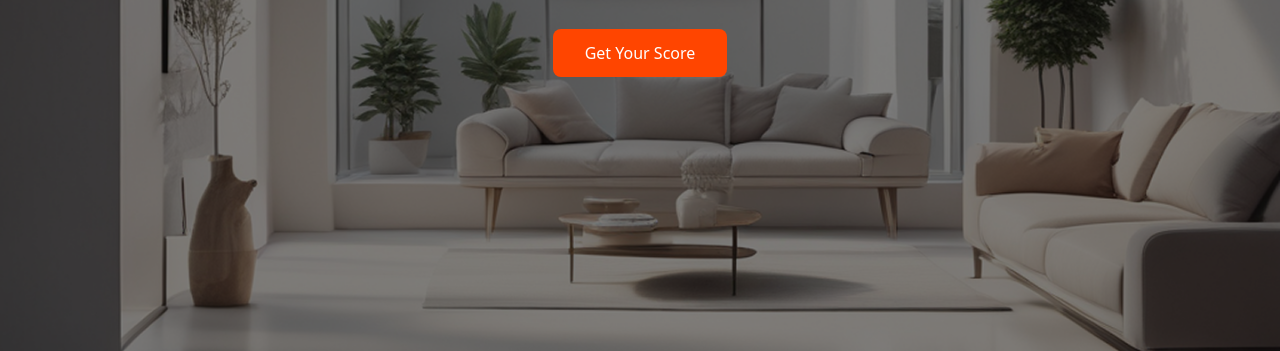
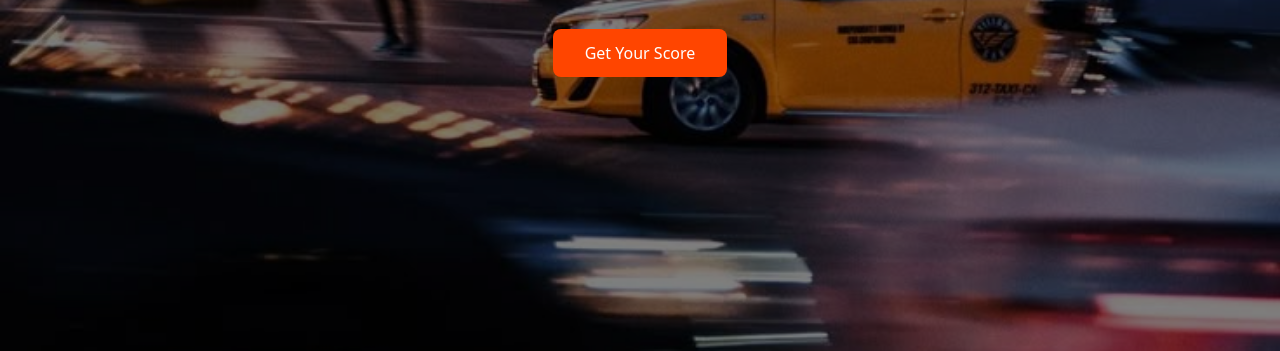
Before and after one commit to Mukunthan-A-R/aras-startrit-client, a plain HTML site: page index.html in a window 1280 px wide. Shown: the part 465-816 px from the top of the page. Drawn offline with nearby package versions, Linux system fonts and the light colour scheme.

Commit message:
Changing images

```diff
--- a/styles.css
+++ b/styles.css
@@ -11,7 +11,7 @@
 
 /* Hero section styles */
 .hero-section {
-    background-image: url('assets/Image.png');
+    background-image: url('assets/home.jpg');
     background-size: cover;
     background-position: center;
 }
```
Also changed, not shown: assets/home.jpg (added), assets/login.png (added).
